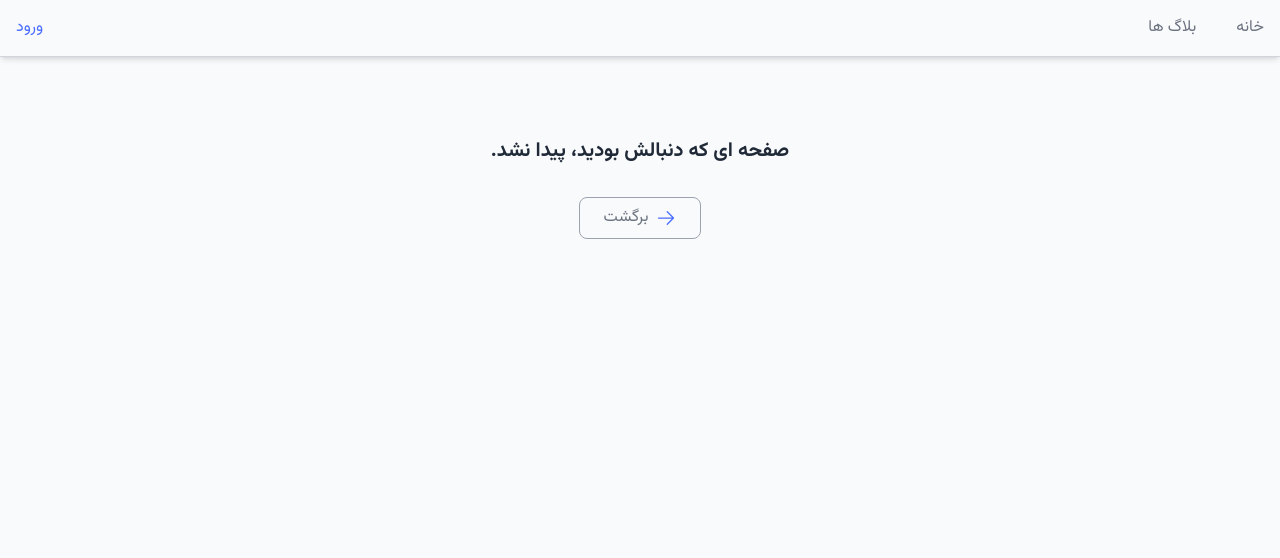
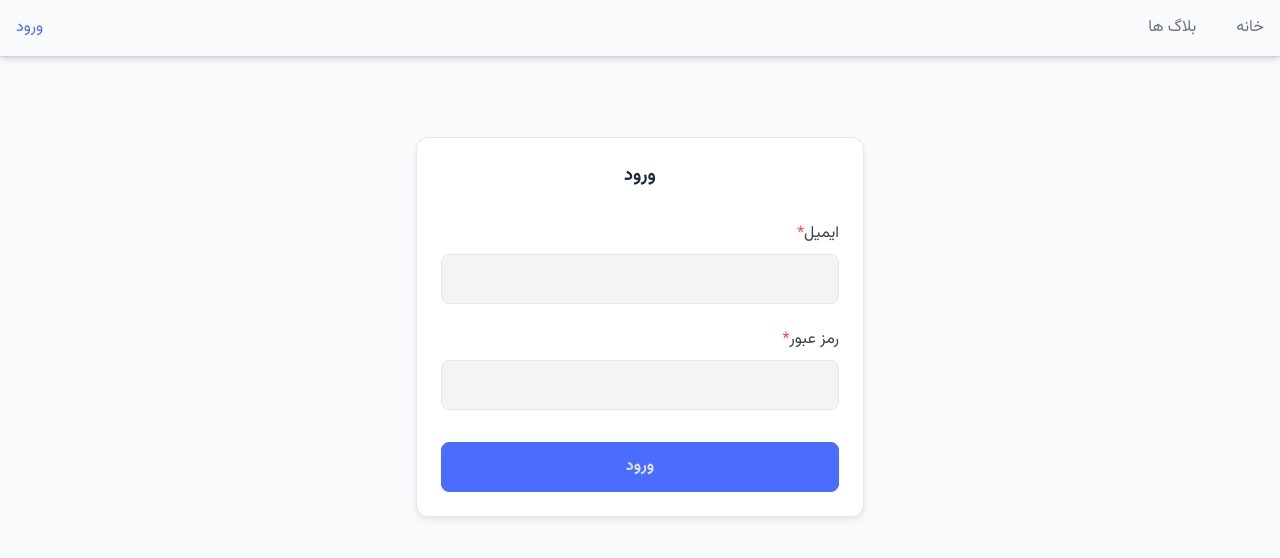
Before and after one commit to mahdi-q/Blog-App-Project, a Next.js app: page /signin in a window 1280 px wide. Before the commit this address had no page. Shown: the top 558 px of the page. Built offline with nearby package versions, Linux system fonts and the light colour scheme.

Commit message:
Develop "Signin" page form

```diff
--- /dev/null
+++ b/src/app/(Auth)/signin/page.jsx
@@ -0,0 +1,58 @@
+"use client";
+
+import Button from "@/ui/Button";
+import RHFTextField from "@/ui/RHFTextField";
+import { useForm } from "react-hook-form";
+import * as yup from "yup";
+import { yupResolver } from "@hookform/resolvers/yup";
+
+const schema = yup
+  .object({
+    email: yup.string().required("ایمیل الزامی است").email("ایمیل نامعتبر است"),
+    password: yup.string().required("رمز عبور الزامی است"),
+  })
+  .required();
+
+function Signin() {
+  const {
+    register,
+    handleSubmit,
+    formState: { errors },
+  } = useForm({
+    resolver: yupResolver(schema),
+  });
+
+  const onSubmit = (values) => {
+    console.log(values);
+  };
+
+  return (
+    <div className="form">
+      <h1 className="text-lg font-bold text-secondary-800">ورود</h1>
+
+      <form onSubmit={handleSubmit(onSubmit)}>
+        <RHFTextField
+          label="ایمیل"
+          name="email"
+          register={register}
+          errors={errors}
+          isRequired
+          dir="ltr"
+        />
+
+        <RHFTextField
+          label="رمز عبور"
+          name="password"
+          register={register}
+          errors={errors}
+          isRequired
+          type="password"
+          dir="ltr"
+        />
+
+        <Button className="mt-2 font-bold">ورود</Button>
+      </form>
+    </div>
+  );
+}
+export default Signin;
```
